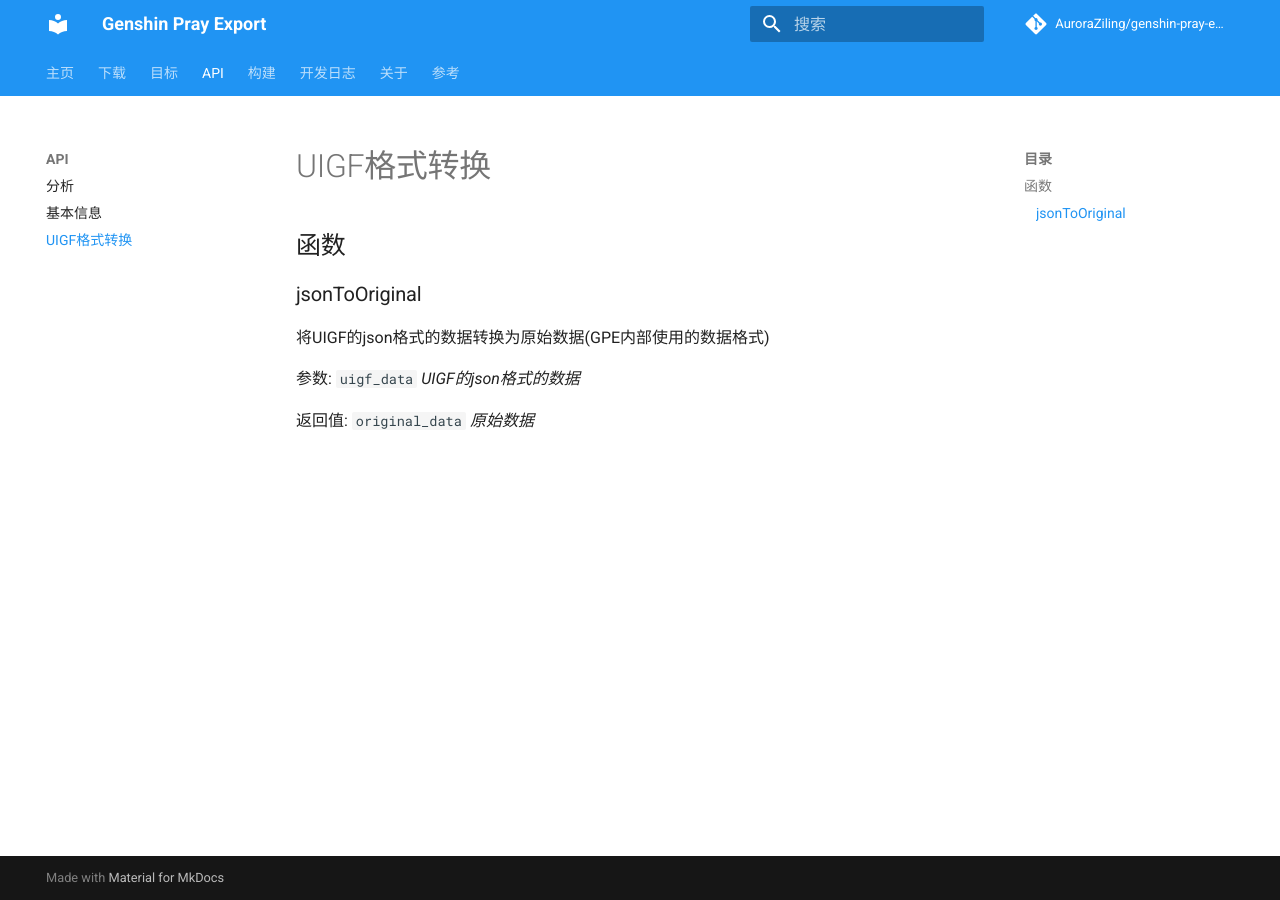
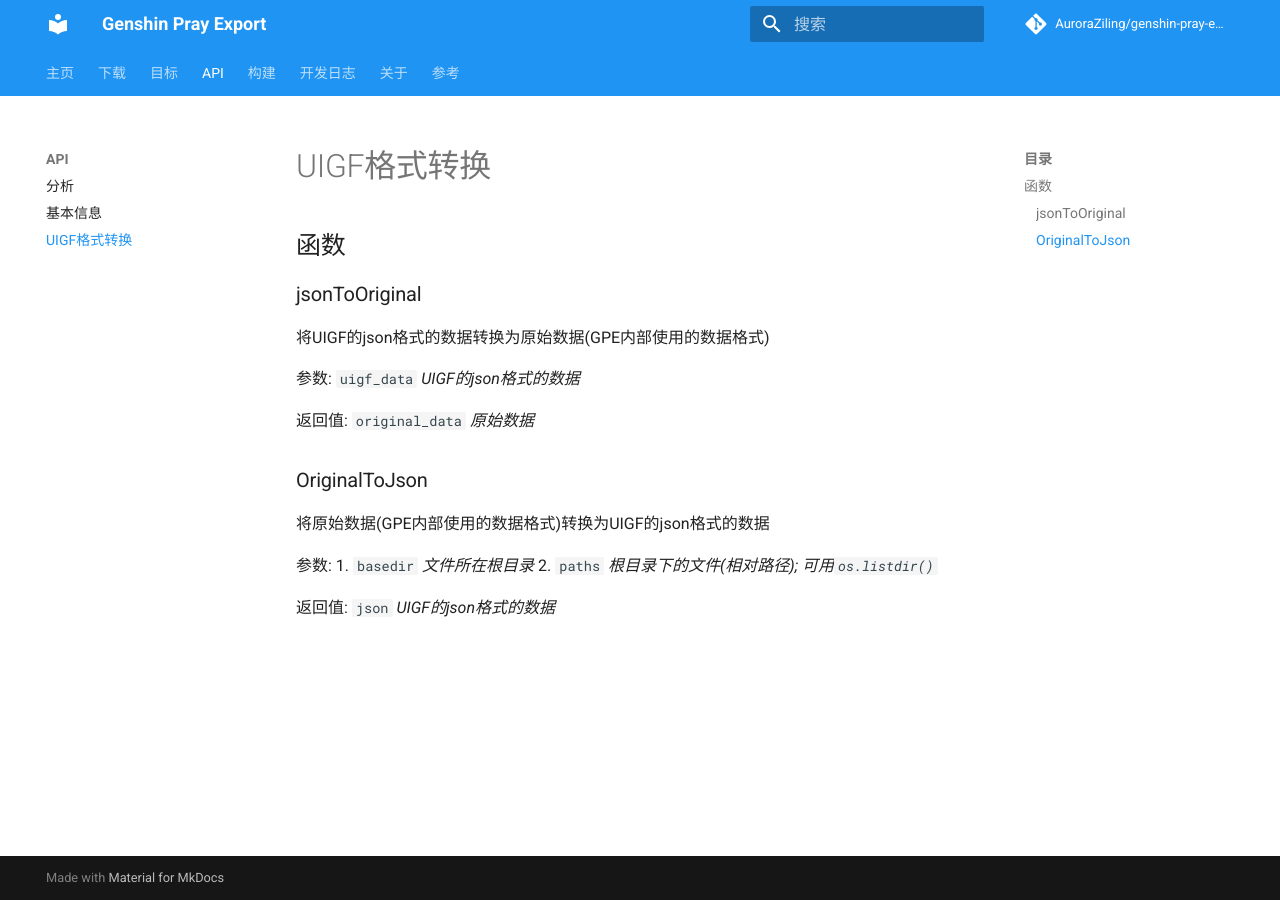
Before and after one commit to AuroraZiling/sangonomiya, an MkDocs documentation site: the page built from docs/docs/api_doc/transformation.md, in a window 1280 px wide. Built offline with MkDocs 1.6.1 and Material for MkDocs 9.7.7, drawn with Linux system fonts in a browser that asks for light colours; comment, search, counter and statistics services are not loaded.

```diff
--- a/docs/docs/api_doc/transformation.md
+++ b/docs/docs/api_doc/transformation.md
@@ -7,3 +7,13 @@
 参数: `uigf_data` *UIGF的json格式的数据*
 
 返回值: `original_data` *原始数据*
+
+### OriginalToJson
+
+将原始数据(GPE内部使用的数据格式)转换为UIGF的json格式的数据
+
+参数:
+1. `basedir` *文件所在根目录*
+2. `paths` *根目录下的文件(相对路径); 可用`os.listdir()`*
+
+返回值: `json` *UIGF的json格式的数据*
--- a/docs/mkdocs.yml
+++ b/docs/mkdocs.yml
@@ -43,6 +43,7 @@ nav:
     - 构建:
         - 构建: build/index.md
     - 开发日志:
+        - Release 7: dev_logs/r7.md
         - Release 6: dev_logs/r6.md
         - Release 5: dev_logs/r5.md
         - Release 4: dev_logs/r4.md
```
Also changed, not shown: docs/docs/dev_logs/r6.md (+1 -1 lines), docs/docs/dev_logs/r7.md (added, +3 -0 lines), docs/docs/index.md (+2 -1 lines), README.md, 2 other files.
